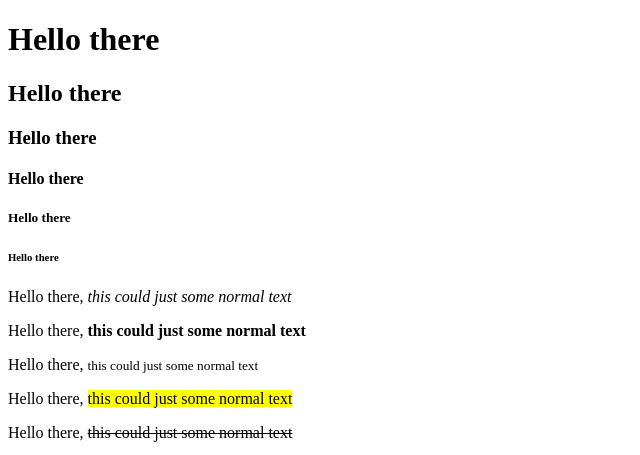
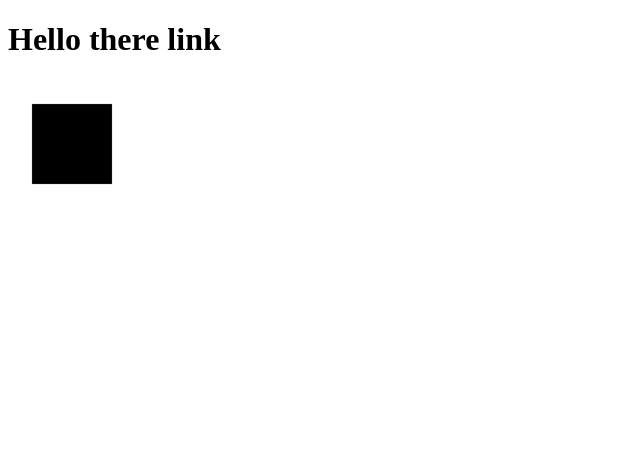
Before and after one commit to LogicFan/LearnHTML, a plain HTML site: page index.html in a window 1280 px wide. Shown: the top 455 px of the page, without its empty margins (0-640 px from the left). Drawn offline with Linux system fonts and the light colour scheme.

Commit message:
pause at 47:37

```diff
--- a/index.html
+++ b/index.html
@@ -11,20 +11,9 @@
         <!-- add compatibility to mobile devices -->
     </head>
     <body>
-        <h1>Hello there</h1>
-        <h2>Hello there</h2>
-        <h3>Hello there</h3>
-        <h4>Hello there</h4>
-        <h5>Hello there</h5>
-        <h6>Hello there</h6>
-        <p>Hello there, <i>this could just some normal text</i></p>
-        <p>Hello there, <strong>this could just some normal text</strong></p>
-        <p>Hello there, <small>this could just some normal text</small></p>
-        <p>Hello there, <mark>this could just some normal text</mark></p>
-        <p>Hello there, <del>this could just some normal text</del></p>
-        <img width="300" height="500" src="/img/image.jpg">
-        <video controls height="500" width="1000">
-            <source src="/video.mp4" type="video/mp4">
-        </video>
+        <h1>Hello there link</h1>
+        <a target="_blank" href="https://www.youtube.com/">
+            <img src="/img/icon.ico">
+        </a>
     </body>
 </html>
```
Also changed, not shown: 1 other file.
